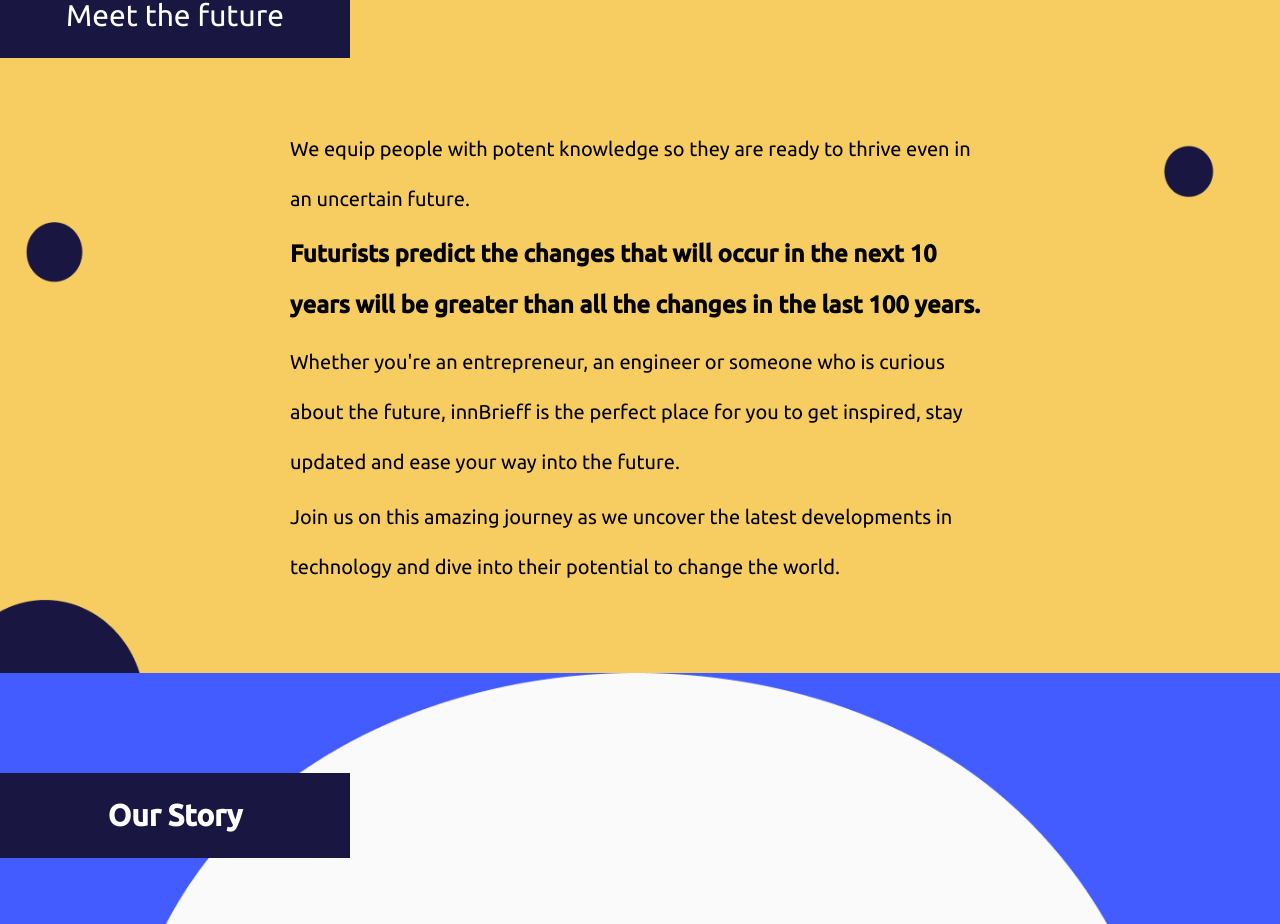
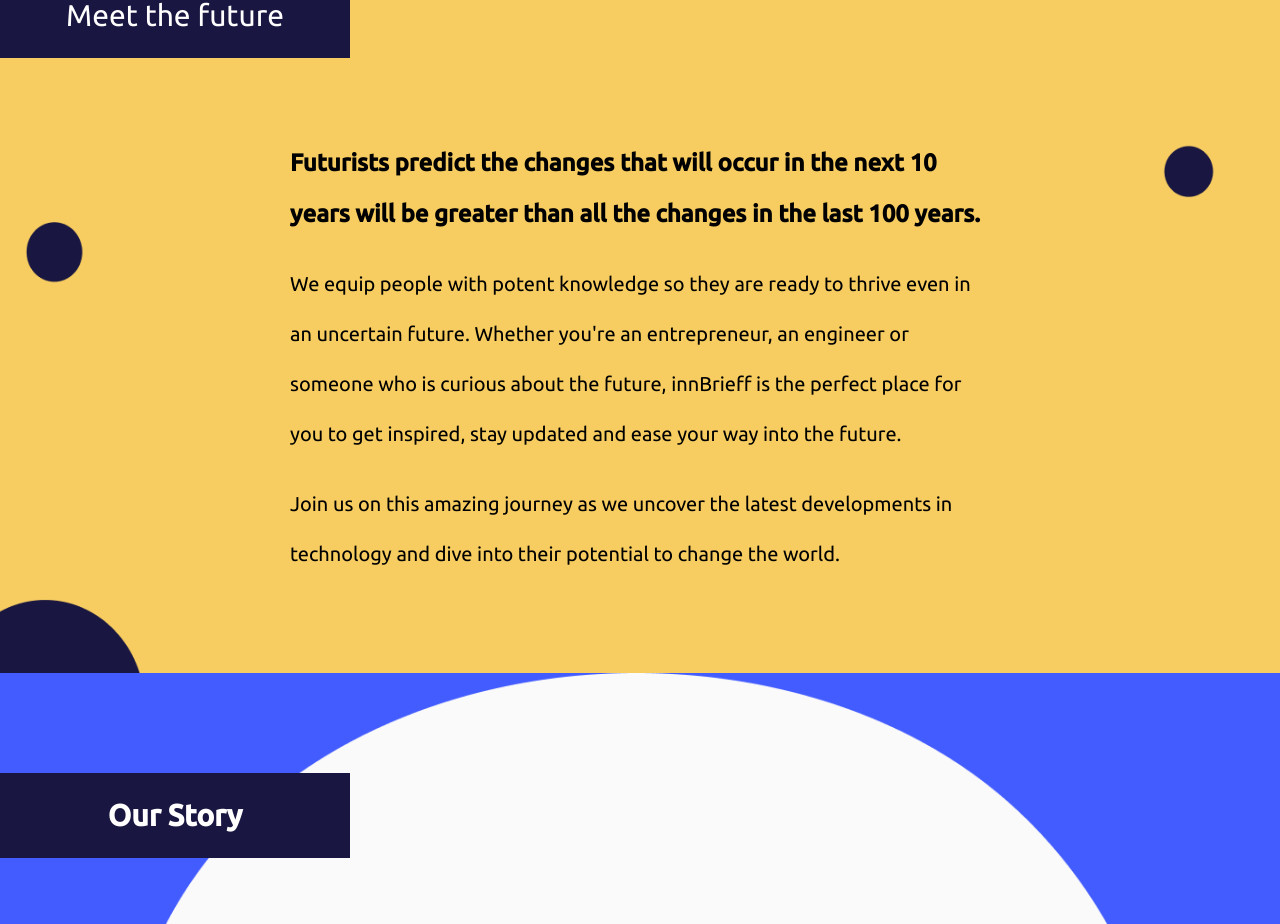
Before and after one commit to farizajju0804/beams-frontend, a React (Create React App) app: page /aboutus in a window 1280 px wide. Shown: the part 977-1901 px from the top of the page. Built offline with nearby package versions, Linux system fonts and the light colour scheme.

Commit message:
work done

```diff
--- a/src/pages/Aboutus/Aboutus.js
+++ b/src/pages/Aboutus/Aboutus.js
@@ -50,10 +50,6 @@ export const Aboutus = () => {
 				<div className="abtsec2inner">
 					<div className="abtsec2pdiv">
 						<p>
-							We equip people with potent knowledge so they are ready to thrive
-							even in an uncertain future.
-						</p>
-						<p>
 							<strong>
 								{" "}
 								Futurists predict the changes that will occur in the next 10
@@ -62,9 +58,11 @@ export const Aboutus = () => {
 							</strong>
 						</p>
 						<p>
-							Whether you're an entrepreneur, an engineer or someone who is
-							curious about the future, innBrieff is the perfect place for you
-							to get inspired, stay updated and ease your way into the future.
+							We equip people with potent knowledge so they are ready to thrive
+							even in an uncertain future. Whether you're an entrepreneur, an
+							engineer or someone who is curious about the future, innBrieff is
+							the perfect place for you to get inspired, stay updated and ease
+							your way into the future.
 						</p>
 						<p>
 							Join us on this amazing journey as we uncover the latest
```
